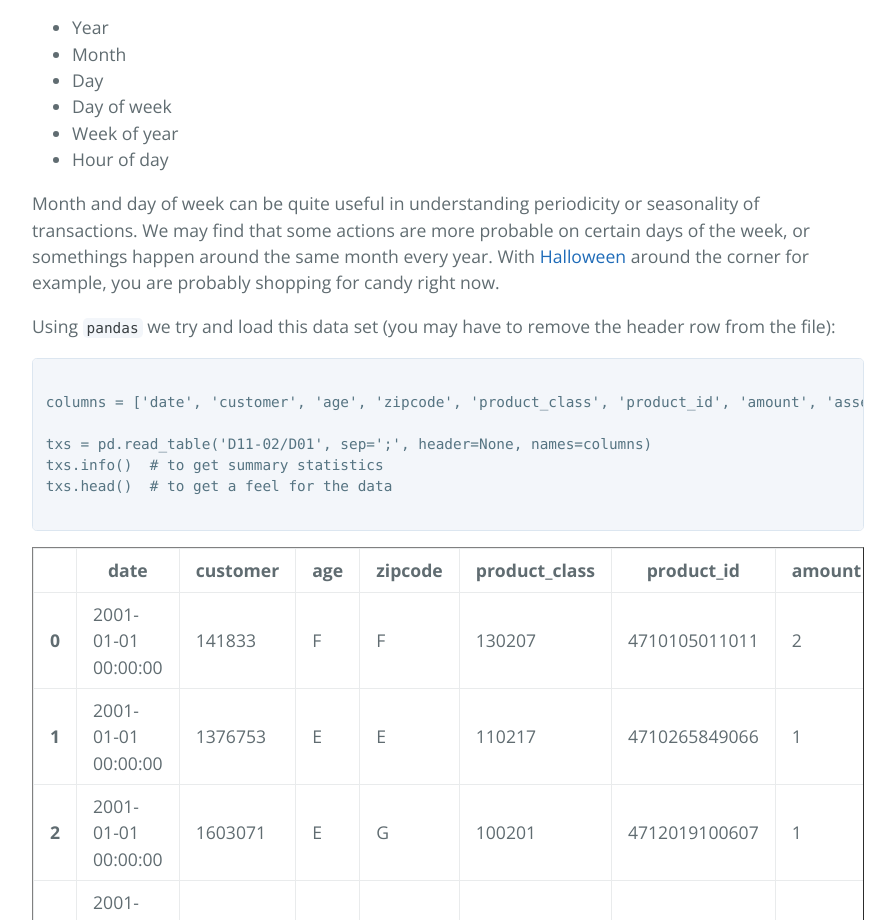
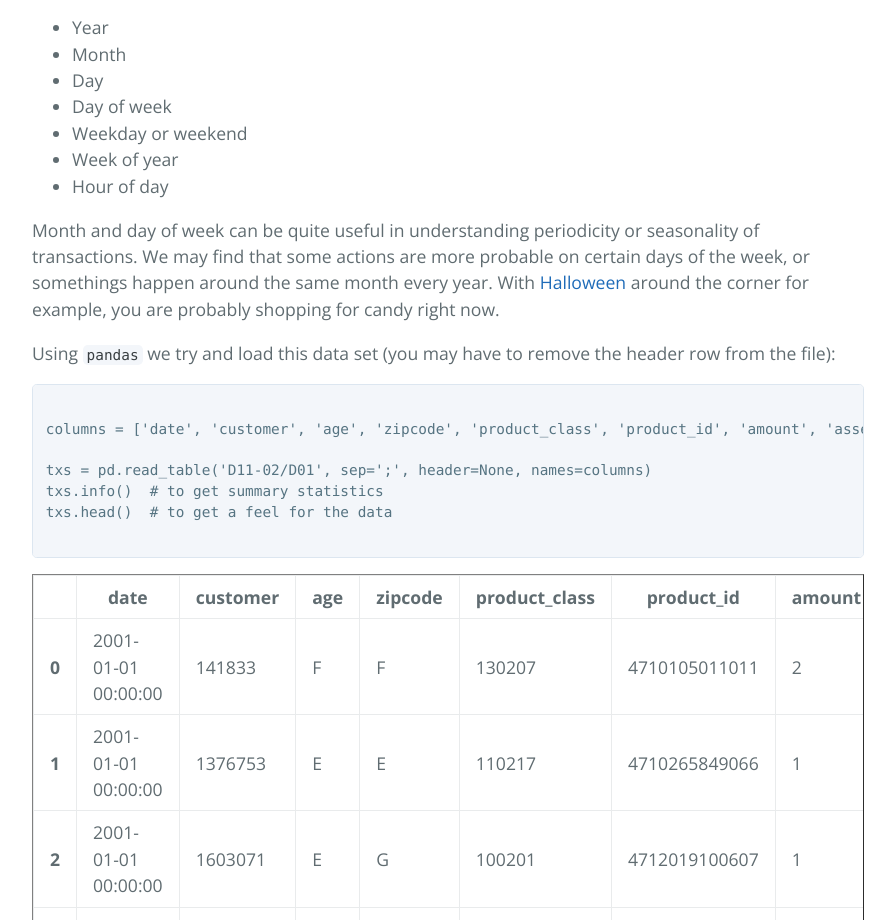
Before and after one commit to bansala/blogs, a plain HTML site: page index.html in a window 1280 px wide. Shown: the part 1455-2375 px from the top of the page, without its empty margins (192-1087 px from the left). Drawn offline with nearby package versions, Linux system fonts and the light colour scheme.

Commit message:
Create gh-pages branch via GitHub

```diff
--- a/index.html
+++ b/index.html
@@ -82,6 +82,7 @@
 <li>Month</li>
 <li>Day</li>
 <li>Day of week</li>
+<li>Weekday or weekend</li>
 <li>Week of year</li>
 <li>Hour of day</li>
 </ul>
```
Also changed, not shown: params.json (+1 -1 lines).
